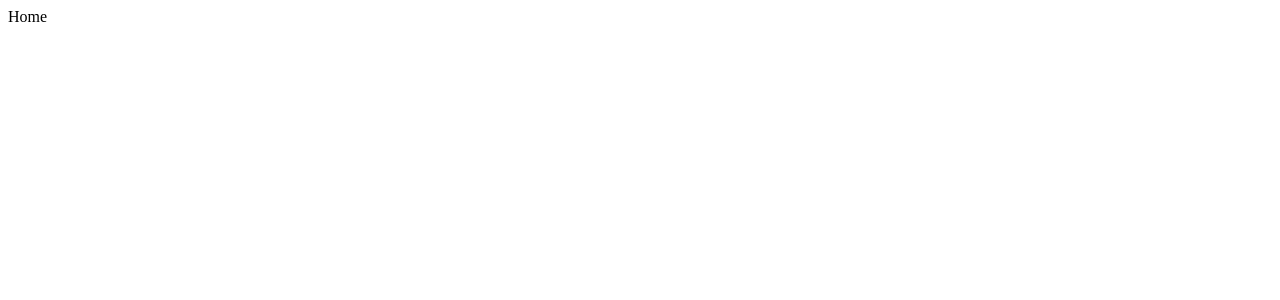
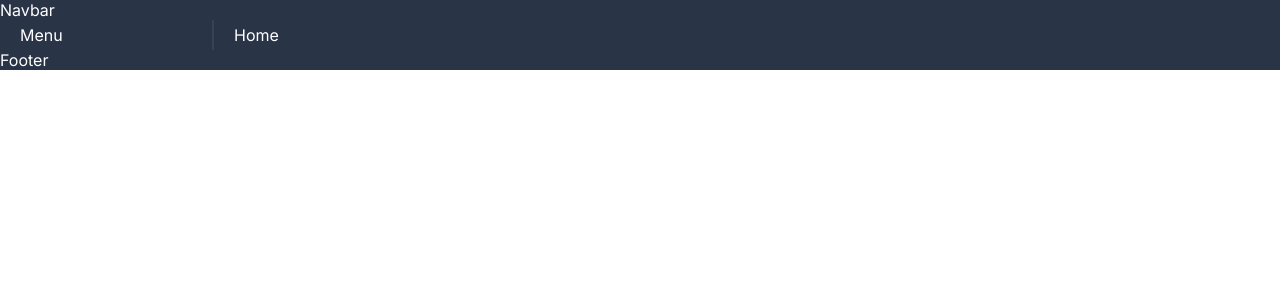
Before and after one commit to nadiia-dev/react_admin_panel, a React (Vite) app: page / in a window 1280 px wide. Shown: the top 300 px of the page. Built offline with nearby package versions, Linux system fonts and the light colour scheme.

Commit message:
add global styles and components

```diff
--- a/src/App.tsx
+++ b/src/App.tsx
@@ -2,12 +2,25 @@
 import Home from "./pages/home/Home";
 import Users from "./pages/users/Users";
 import Products from "./pages/products/Products";
+import Navbar from "./components/navbar/Navbar";
+import Footer from "./components/footer/Footer";
+import Menu from "./components/menu/Menu";
+import "./styles/global.scss";
 
 function App() {
   const Layout = () => {
     return (
       <div className="main">
-        <Outlet />
+        <Navbar />
+        <div className="container">
+          <div className="menuContainer">
+            <Menu />
+          </div>
+          <div className="contentContainer">
+            <Outlet />
+          </div>
+        </div>
+        <Footer />
       </div>
     );
   };
--- /dev/null
+++ b/src/components/footer/Footer.tsx
@@ -0,0 +1,5 @@
+const Footer = () => {
+  return <div>Footer</div>;
+};
+
+export default Footer;
--- /dev/null
+++ b/src/components/menu/Menu.tsx
@@ -0,0 +1,5 @@
+const Menu = () => {
+  return <div>Menu</div>;
+};
+
+export default Menu;
--- /dev/null
+++ b/src/components/navbar/Navbar.tsx
@@ -0,0 +1,5 @@
+const Navbar = () => {
+  return <div>Navbar</div>;
+};
+
+export default Navbar;
--- a/src/styles/global.scss
+++ b/src/styles/global.scss
@@ -1,3 +1,5 @@
+@import "./variables.scss";
+
 * {
   margin: 0;
   padding: 0;
@@ -8,3 +10,24 @@
   text-decoration: none;
   color: inherit;
 }
+
+.main {
+  font-family: "Inter", sans-serif;
+  background-color: $main-bg;
+  color: $main-color;
+}
+
+.container {
+  display: flex;
+}
+
+.menuContainer {
+  width: 250px;
+  padding: 5px 20px;
+  border-right: 2px solid $soft-bg;
+}
+
+.contentContainer {
+  padding: 5px 20px;
+  width: 100%;
+}
--- /dev/null
+++ b/src/styles/variables.scss
@@ -0,0 +1,8 @@
+//BG
+$main-bg: #2a3447;
+$soft-bg: #384256;
+$dark-bg: #222b3c;
+//TEXT
+$main-color: white;
+$soft-color: #ddd;
+$dark-color: #2a3447;
```
Also changed, not shown: src/components/footer/footer.scss (added), src/components/menu/menu.scss (added), src/components/navbar/navbar.scss (added).
